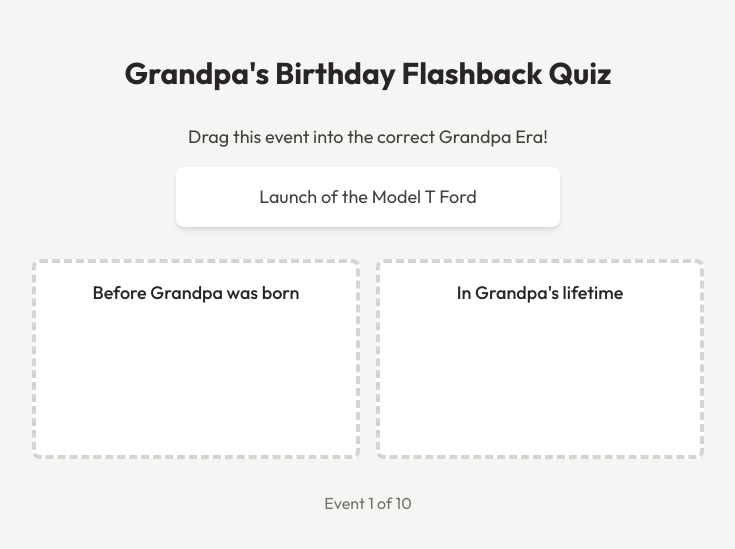
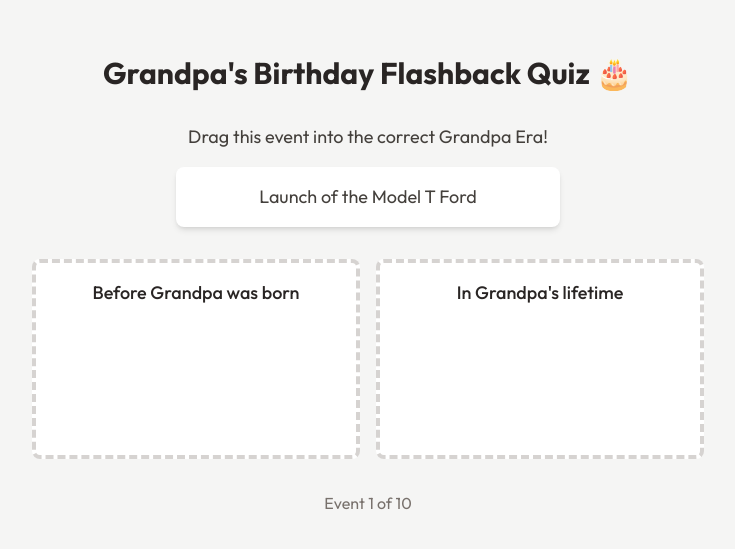
Before and after one commit to eamcvey/flashback-quiz, a Next.js app: page / in a window 1280 px wide. Shown: the part 115-664 px from the top of the page, without its empty margins (272-1007 px from the left). Built offline with nearby package versions, Linux system fonts and the light colour scheme.

Commit message:
Add birthday cake emoji to quiz title

```diff
--- a/src/app/layout.tsx
+++ b/src/app/layout.tsx
@@ -35,7 +35,7 @@
             <head>
                 <meta name="viewport" content="width=device-width, initial-scale=1, maximum-scale=1, user-scalable=no" />
             </head>
-            <body className={`${inter.className} ${lato.className} ${fredoka.className} ${outfit.className} bg-amber-50`}>
+            <body className={`${inter.className} ${lato.className} ${fredoka.className} ${outfit.className} bg-stone-100`}>
                 <main className={`min-h-screen`}>
                     {children}
                 </main>
--- a/src/app/page.tsx
+++ b/src/app/page.tsx
@@ -263,7 +263,7 @@
 
     return (
         <div className="min-h-screen flex flex-col items-center justify-center p-4 bg-stone-100">
-            <h1 className="text-3xl font-bold mb-8 text-center text-stone-800 font-fredoka">Grandpa's Birthday Flashback Quiz</h1>
+            <h1 className="text-3xl font-bold mb-8 text-center text-stone-800 font-fredoka">Grandpa's Birthday Flashback Quiz 🎂</h1>
 
             {currentEvent && !quizState.answers[currentEvent.id] && (
                 <>
@@ -288,7 +288,7 @@
                     data-zone="before"
                     onDragOver={handleDragOver}
                     onDrop={() => handleDrop('before')}
-                    className={`border-4 ${activeDropZone === 'before' ? 'border-solid border-emerald-600' : 'border-dashed border-stone-300'} p-4 rounded-lg min-h-[200px] flex flex-col items-center bg-white transition-all duration-200`}
+                    className={`border-4 ${activeDropZone === 'before' ? 'border-solid border-stone-600' : 'border-dashed border-stone-300'} p-4 rounded-lg min-h-[200px] flex flex-col items-center bg-white transition-all duration-200`}
                 >
                     <p className="text-center text-lg font-medium mb-4 font-fredoka text-stone-800">
                         Before Grandpa was born
@@ -306,7 +306,7 @@
                     data-zone="during"
                     onDragOver={handleDragOver}
                     onDrop={() => handleDrop('during')}
-                    className={`border-4 ${activeDropZone === 'during' ? 'border-solid border-emerald-600' : 'border-dashed border-stone-300'} p-4 rounded-lg min-h-[200px] flex flex-col items-center bg-white transition-all duration-200`}
+                    className={`border-4 ${activeDropZone === 'during' ? 'border-solid border-stone-600' : 'border-dashed border-stone-300'} p-4 rounded-lg min-h-[200px] flex flex-col items-center bg-white transition-all duration-200`}
                 >
                     <p className="text-center text-lg font-medium mb-4 font-fredoka text-stone-800">
                         In Grandpa's lifetime
```
